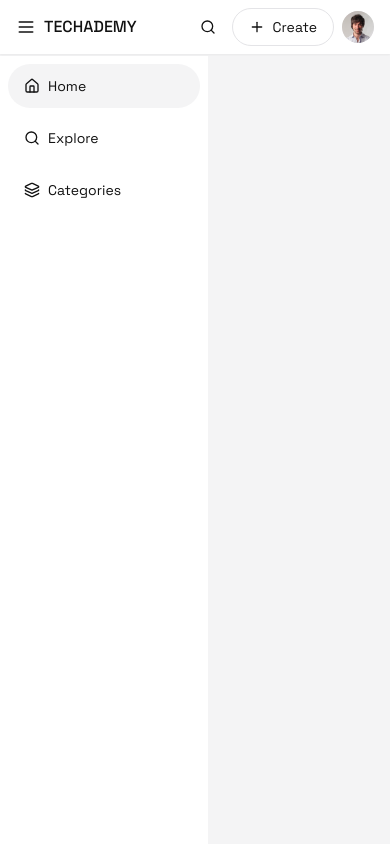
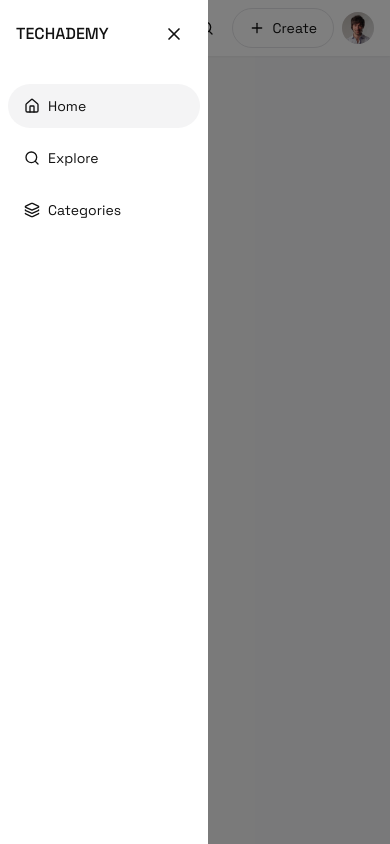
Before and after one commit to greatochuko/techademy, a Next.js app: page / in a window 390 px wide. Built offline with nearby package versions, Linux system fonts and the light colour scheme.

Commit message:
Refactor layout and header components; integrate MobileSidebar and ToggleSidebarButton, enhance Sidebar functionality

```diff
--- a/src/app/layout.tsx
+++ b/src/app/layout.tsx
@@ -33,7 +33,7 @@ export default function RootLayout({
         className={`${spaceGrotesk.className} text-foreground flex min-h-dvh flex-col text-sm`}
       >
         <SidebarProvider>
-          <Header user={user} className={spaceGrotesk.className} />
+          <Header user={user} />
           <MainLayout>{children}</MainLayout>
         </SidebarProvider>
       </body>
--- a/src/components/MainLayout.tsx
+++ b/src/components/MainLayout.tsx
@@ -1,15 +1,14 @@
 "use client";
 
-import { useSidebarContext } from "@/context/sidebarContext";
 import React, { PropsWithChildren } from "react";
 import Sidebar from "./header/Sidebar";
+import MobileSidebar from "./header/MobileSidebar";
 
 export default function MainLayout({ children }: PropsWithChildren) {
-  const { open } = useSidebarContext();
-
   return (
     <main className="bg-background-gray flex flex-1">
-      <Sidebar open={open} />
+      <Sidebar />
+      <MobileSidebar />
       <section className="flex-1">{children}</section>
     </main>
   );
--- a/src/components/header/Header.tsx
+++ b/src/components/header/Header.tsx
@@ -1,36 +1,28 @@
-"use client";
-
 import React from "react";
 import SearchForm from "./SearchForm";
 import Link from "next/link";
-import { MenuIcon, PlusIcon, SearchIcon, UserIcon } from "lucide-react";
+import { PlusIcon, SearchIcon, UserIcon } from "lucide-react";
 import { UserType } from "@/lib/types";
 import UserDropdown from "./UserDropdown";
-import { useSidebarContext } from "@/context/sidebarContext";
+import ToggleSidebarButton from "./ToggleSidebarButton";
+import Logo from "./Logo";
 
 type HeaderProps = {
   user?: UserType | null;
-  className: string;
 };
 
-export default function Header({ user, className }: HeaderProps) {
-  const { toggleSidebar } = useSidebarContext();
-
+export default function Header({ user }: HeaderProps) {
   return (
     <header className="bg-background sticky top-0 z-10 flex items-center gap-2 px-4 py-2 shadow-xs min-[480px]:gap-4">
-      <button onClick={toggleSidebar}>
-        <MenuIcon className="h-5 w-5" />
-      </button>
-      <h1 className={`text-base font-medium uppercase ${className}`}>
-        Techademy
-      </h1>
+      <ToggleSidebarButton />
+      <Logo />
       <SearchForm className="mx-auto max-[480px]:hidden" />
-      <button className="hover:bg-background-gray ml-auto rounded-full p-2 duration-200 min-[480px]:hidden">
+      <button className="hover:bg-background-gray ml-auto rounded-full p-2.5 duration-200 min-[480px]:hidden">
         <SearchIcon className="h-4 w-4" />
       </button>
       {user ? (
         <>
-          <button className="hover:bg-background-gray flex items-center gap-2 rounded-full border border-zinc-200 p-2 px-4 duration-200 min-[480px]:mr-4">
+          <button className="hover:bg-background-gray flex items-center gap-2 rounded-full border border-zinc-200 px-4 py-[9px] duration-200 md:mr-4">
             <PlusIcon className="h-4 w-4" />
             Create
           </button>
--- /dev/null
+++ b/src/components/header/Logo.tsx
@@ -0,0 +1,5 @@
+import React from "react";
+
+export default function Logo() {
+  return <h1 className="text-base font-medium uppercase">Techademy</h1>;
+}
--- /dev/null
+++ b/src/components/header/MobileSidebar.tsx
@@ -0,0 +1,62 @@
+import { useSidebarContext } from "@/context/sidebarContext";
+import { HouseIcon, LayersIcon, SearchIcon, XIcon } from "lucide-react";
+import Link from "next/link";
+import { usePathname } from "next/navigation";
+import React from "react";
+import ToggleSidebarButton from "./ToggleSidebarButton";
+import Logo from "./Logo";
+
+const navLinks = [
+  { text: "Home", href: "/", Icon: HouseIcon },
+  { text: "Explore", href: "/explore", Icon: SearchIcon },
+  { text: "Categories", href: "/categories", Icon: LayersIcon },
+];
+
+export default function MobileSidebar() {
+  const { open, toggleSidebar } = useSidebarContext();
+
+  const pathname = usePathname();
+
+  const isCurrentPath = (href: string) => {
+    return href === "/" ? pathname === href : pathname.startsWith(href);
+  };
+
+  return (
+    <div
+      onClick={toggleSidebar}
+      className={`fixed top-0 left-0 z-20 h-full w-full duration-200 md:hidden ${open ? "bg-black/50" : "invisible"}`}
+    >
+      <section
+        onClick={(e) => e.stopPropagation()}
+        className={`bg-background flex h-full w-52 flex-col gap-8 px-2 py-4 duration-200 ${open ? "translate-x-0" : "-translate-x-[100%]"}`}
+      >
+        <div className="flex items-center justify-between gap-4 px-2">
+          <Logo />
+          <button
+            onClick={toggleSidebar}
+            className="hover:bg-background-gray rounded-full p-2 duration-200"
+          >
+            <XIcon className="h-5 w-5" />
+          </button>
+        </div>
+        <nav>
+          <ul className="flex flex-col gap-2">
+            {navLinks.map((navLink) => (
+              <li key={navLink.text} className="flex duration-200">
+                <Link
+                  className={`hover:bg-background-gray flex w-full items-center rounded-full px-4 py-3 duration-200 ${isCurrentPath(navLink.href) ? "bg-background-gray" : ""}`}
+                  href={navLink.href}
+                >
+                  <navLink.Icon className="my-0.5 h-4 w-4" />
+                  <span className={`ml-2 flex-1 overflow-hidden duration-200`}>
+                    {navLink.text}
+                  </span>
+                </Link>
+              </li>
+            ))}
+          </ul>
+        </nav>
+      </section>
+    </div>
+  );
+}
--- a/src/components/header/Sidebar.tsx
+++ b/src/components/header/Sidebar.tsx
@@ -1,3 +1,4 @@
+import { useSidebarContext } from "@/context/sidebarContext";
 import { HouseIcon, LayersIcon, SearchIcon } from "lucide-react";
 import Link from "next/link";
 import { usePathname } from "next/navigation";
@@ -9,7 +10,9 @@ const navLinks = [
   { text: "Categories", href: "/categories", Icon: LayersIcon },
 ];
 
-export default function Sidebar({ open }: { open: boolean }) {
+export default function Sidebar() {
+  const { open } = useSidebarContext();
+
   const pathname = usePathname();
 
   const isCurrentPath = (href: string) => {
@@ -18,7 +21,7 @@ export default function Sidebar({ open }: { open: boolean }) {
 
   return (
     <section
-      className={`bg-background sticky top-14 h-[calc(100dvh-_56px)] p-2 duration-200 ${open ? "w-52" : "w-16"}`}
+      className={`bg-background sticky top-14 h-[calc(100dvh-_56px)] px-2 py-4 duration-200 ${open ? "w-16 md:w-52" : "w-16"}`}
     >
       <nav>
         <ul className="flex flex-col gap-2">
@@ -30,7 +33,7 @@ export default function Sidebar({ open }: { open: boolean }) {
               >
                 <navLink.Icon className="my-0.5 h-4 w-4" />
                 <span
-                  className={`flex-1 overflow-hidden duration-200 ${open ? "ml-2" : "ml-0"}`}
+                  className={`flex-1 overflow-hidden duration-200 ${open ? "md:ml-2" : "ml-0"}`}
                 >
                   {navLink.text}
                 </span>
--- /dev/null
+++ b/src/components/header/ToggleSidebarButton.tsx
@@ -0,0 +1,18 @@
+"use client";
+
+import { useSidebarContext } from "@/context/sidebarContext";
+import { MenuIcon } from "lucide-react";
+import React from "react";
+
+export default function ToggleSidebarButton() {
+  const { toggleSidebar } = useSidebarContext();
+
+  return (
+    <button
+      onClick={toggleSidebar}
+      className="hover:bg-background-gray rounded-full p-2 duration-200"
+    >
+      <MenuIcon className="h-5 w-5" />
+    </button>
+  );
+}
```
